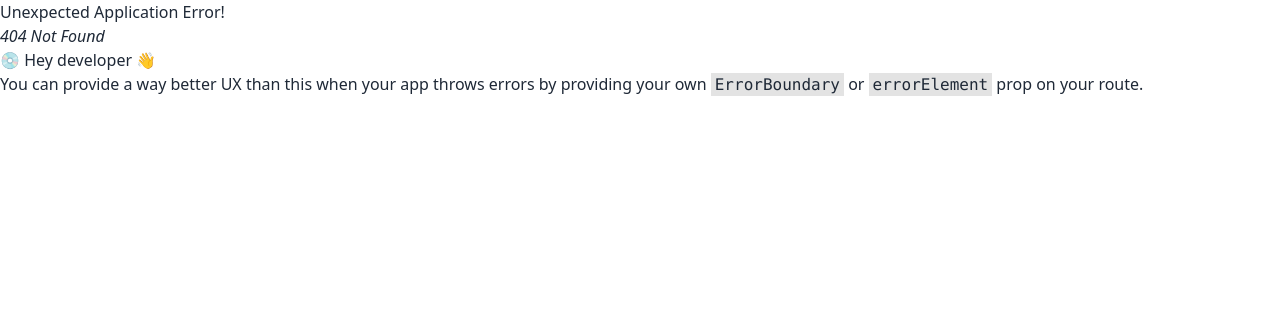
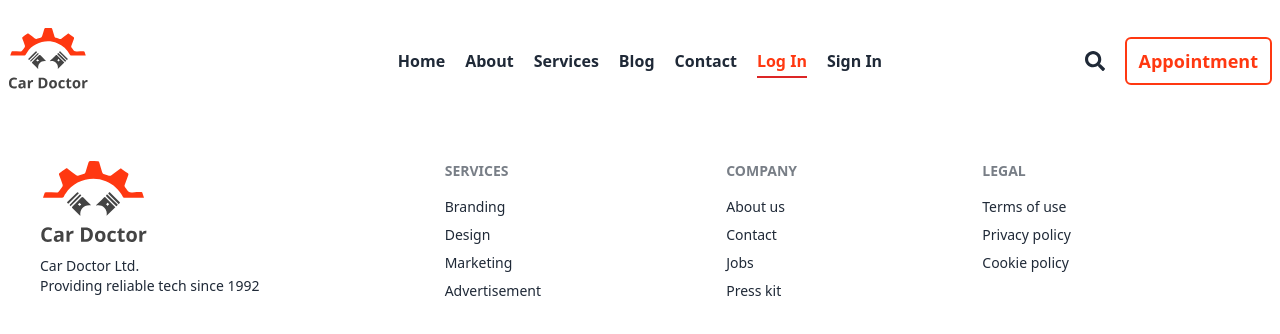
Before and after one commit to itsahadul99/car-doctor-clients, a React (Vite) app: page /login in a window 1280 px wide. Before the commit this address had no page. Shown: the top 334 px of the page. Built offline with nearby package versions, Linux system fonts and the light colour scheme.

Commit message:
added log in and sign in page

```diff
--- a/src/components/shared/Nav.jsx
+++ b/src/components/shared/Nav.jsx
@@ -53,6 +53,26 @@ const Nav = () => {
                 Contact
             </NavLink>
         </li>
+        <li>
+            <NavLink to="/login"
+                className={({ isActive }) =>
+                    isActive
+                        ? "text-[#FF3811] pb-1 border-b-0 lg:border-b-2 border-red-600 font-bold"
+                        : "font-bold "
+                }>
+                Log In
+            </NavLink>
+        </li>
+        <li>
+            <NavLink to="/signin"
+                className={({ isActive }) =>
+                    isActive
+                        ? "text-[#FF3811] pb-1 border-b-0 lg:border-b-2 border-red-600 font-bold"
+                        : "font-bold "
+                }>
+                Sign In
+            </NavLink>
+        </li>
     </>
     return (
         <div className="navbar bg-base-100 my-5">
--- /dev/null
+++ b/src/pages/Login.jsx
@@ -0,0 +1,9 @@
+const Login = () => {
+    return (
+        <div>
+
+        </div>
+    );
+};
+
+export default Login;
--- /dev/null
+++ b/src/pages/Signin.jsx
@@ -0,0 +1,50 @@
+import { Link } from 'react-router-dom';
+import login from '../assets/images/login/login.svg';
+const Signin = () => {
+    return (
+        <section className='my-5'>
+            <div className="container flex flex-col justify-center items-center mx-auto lg:flex-row lg:justify-center gap-5">
+                <div className="flex items-center justify-center p-6 mt-8 lg:mt-0 h-72 sm:h-80 lg:h-96 xl:h-112 2xl:h-128">
+                    <img src={login} alt="" className="object-contain" />
+                </div>
+                <div className="flex flex-col justify-center text-center rounded-sm lg:text-left w-full h-full">
+                    <div className=' lg:w-1/2 h-full border px-5 py-20 mx-auto'>
+                        <h1 className='text-center text-lg lg:text-2xl font-bold mb-5'>Sign Up</h1>
+                        <form action="" className="space-y-6">
+                            <div className="space-y-2 text-sm">
+                                <label htmlFor="username" className="block ">
+                                    Your name
+                                </label>
+                                <input type="text" name="name" id="username" placeholder="Username" className="w-full px-4 py-3 rounded-md border " />
+                            </div>
+                            <div className="space-y-2 text-sm">
+                                <label htmlFor="username" className="block ">
+                                    Email:
+                                </label>
+                                <input type="text" name="email" id="username" placeholder="Username" className="w-full px-4 py-3 border rounded-md " />
+                            </div>
+                            <div className="space-y-2 text-sm">
+                                <label htmlFor="password" className="block ">
+                                    Password
+                                </label>
+                                <input type="password" name="password" id="password" placeholder="Password" className="w-full px-4 py-3 rounded-md border" />
+                            </div>
+                            {/* Sign in Button */}
+                            <button className="text-lg rounded-xl relative p-[10px] block w-full bg-[#ff3911ce] text-white border-y-4">
+                               Sign Up
+                            </button>
+                        </form>
+                        <p className="text-sm text-center gap-2 flex justify-center sm:px-6 mt-5 ">
+                            Already have an account?
+                            <Link to='/login' className="underline hover:text-[#ff3911ce] font-bold">
+                                Log In
+                            </Link>
+                        </p>
+                    </div>
+                </div>
+            </div>
+        </section >
+    );
+};
+
+export default Signin;
```
Also changed, not shown: src/routes/Routes.jsx (+10 -0 lines).
